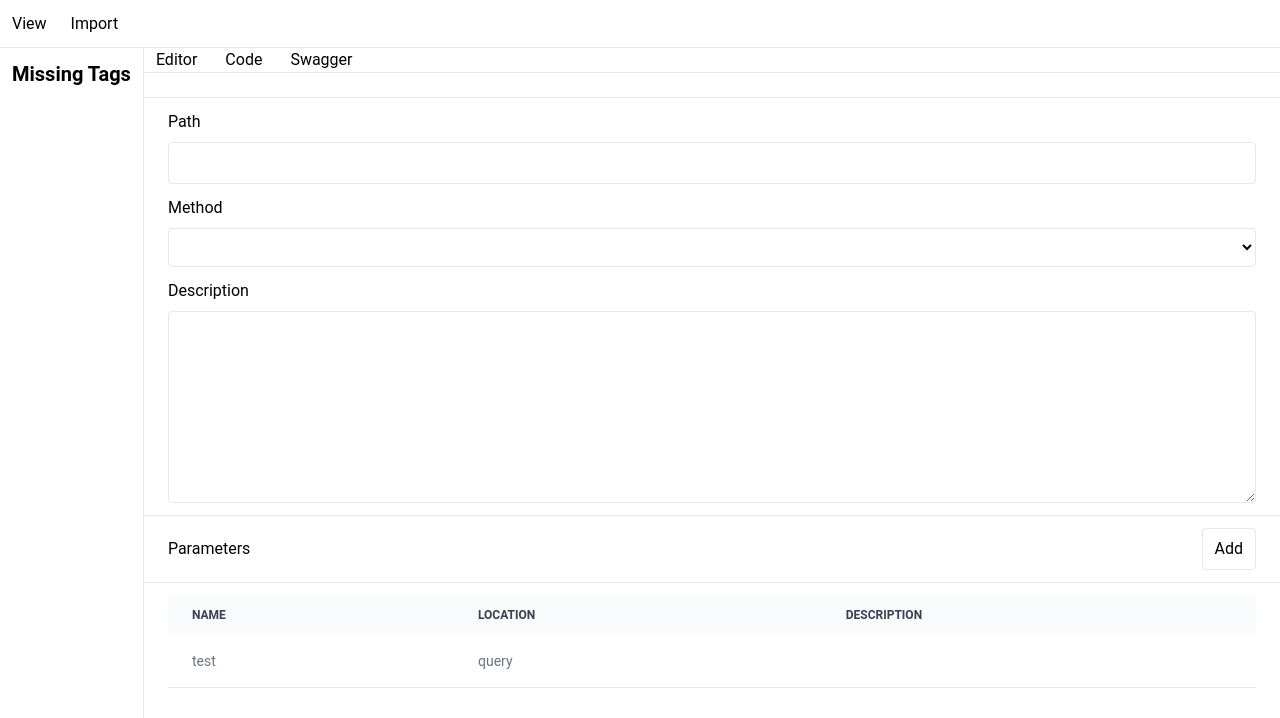
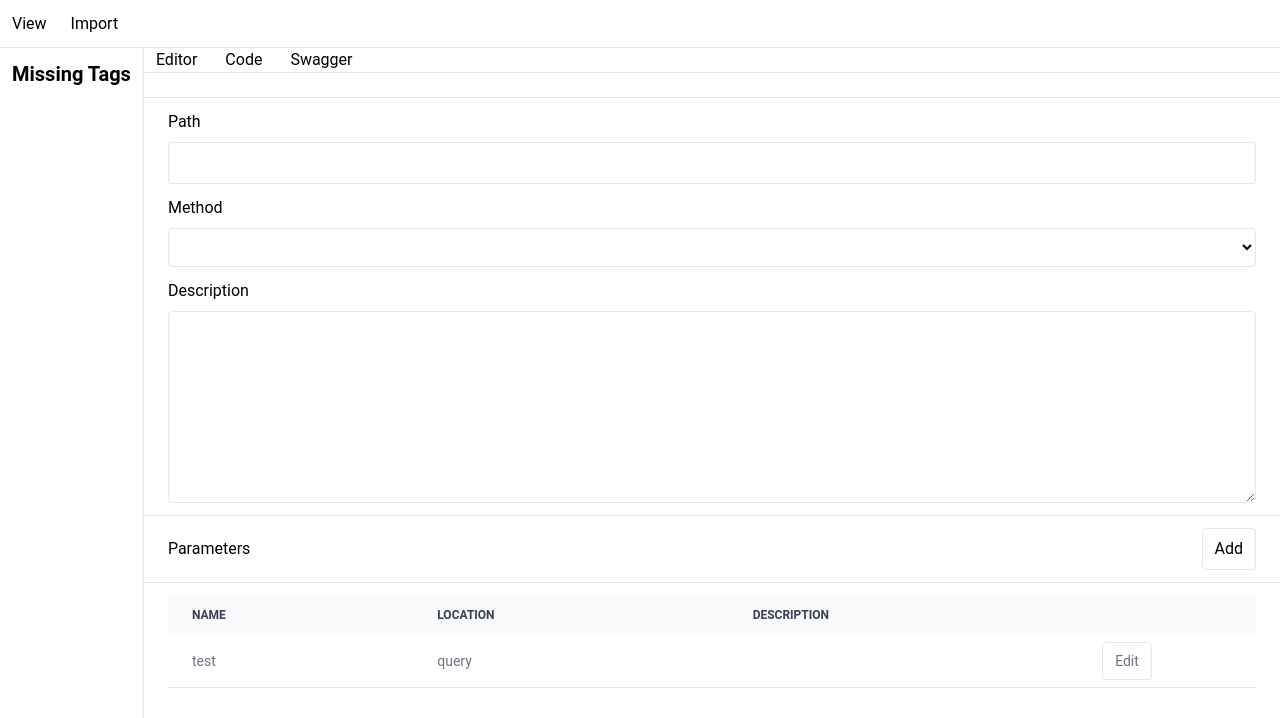
Before and after one commit to ChristianNik/swagger-editor, a Vue app: page /new in a window 1280 px wide. Shown: the top 718 px of the page. Built offline with nearby package versions, Linux system fonts and the light colour scheme.

Commit message:
Add basic edit parameter

```diff
--- a/src/components/ParametersTable.vue
+++ b/src/components/ParametersTable.vue
@@ -9,6 +9,10 @@ export type Parameter = {
 <script setup lang="ts">
 defineProps<{
   data: Parameter[];
+}>();
+
+defineEmits<{
+  (e: "edit", name: string): void;
 }>();
 </script>
 
@@ -34,6 +38,9 @@ defineProps<{
         >
           Description
         </th>
+        <th>
+          <!-- Actions -->
+        </th>
       </tr>
     </thead>
     <tbody>
@@ -50,6 +57,9 @@ defineProps<{
         <td class="px-6 py-4">
           {{ parameter.description }}
         </td>
+        <td>
+          <button @click="$emit('edit', parameter.name)">Edit</button>
+        </td>
       </tr>
     </tbody>
   </table>
--- a/src/views/AddOrEditTab.vue
+++ b/src/views/AddOrEditTab.vue
@@ -27,6 +27,7 @@ function addParameter(
   const foundIndex = formData.value.parameters.findIndex(
     (p) => p.name === name
   );
+
   if (foundIndex != -1) {
     // Maybe throw an Exception
     return;
@@ -39,10 +40,30 @@ function addParameter(
   });
 }
 
+function updateParameter(name: string, data: Partial<Parameter>) {
+  const foundIndex = formData.value.parameters.findIndex(
+    (p) => p.name === name
+  );
+
+  if (foundIndex === -1) {
+    // Maybe throw an Exception
+    return;
+  }
+
+  const parameterData = formData.value.parameters[foundIndex];
+  formData.value.parameters[foundIndex] = { ...parameterData, ...data };
+}
+
 const availableMethods = <const>["get", "post", "put", "delete"];
 
 function handleAddParameterClick() {
   addParameter("status", "query");
+}
+
+function handleEditParameter(name: string) {
+  updateParameter(name, {
+    name: "bob",
+  });
 }
 </script>
 
@@ -96,6 +117,9 @@ function handleAddParameterClick() {
   </h2>
 
   <div class="px-6 py-3 space-y-3">
-    <ParametersTable :data="formData.parameters"/>
+    <ParametersTable
+      :data="formData.parameters"
+      @edit="handleEditParameter"
+    />
   </div>
 </template>
```
